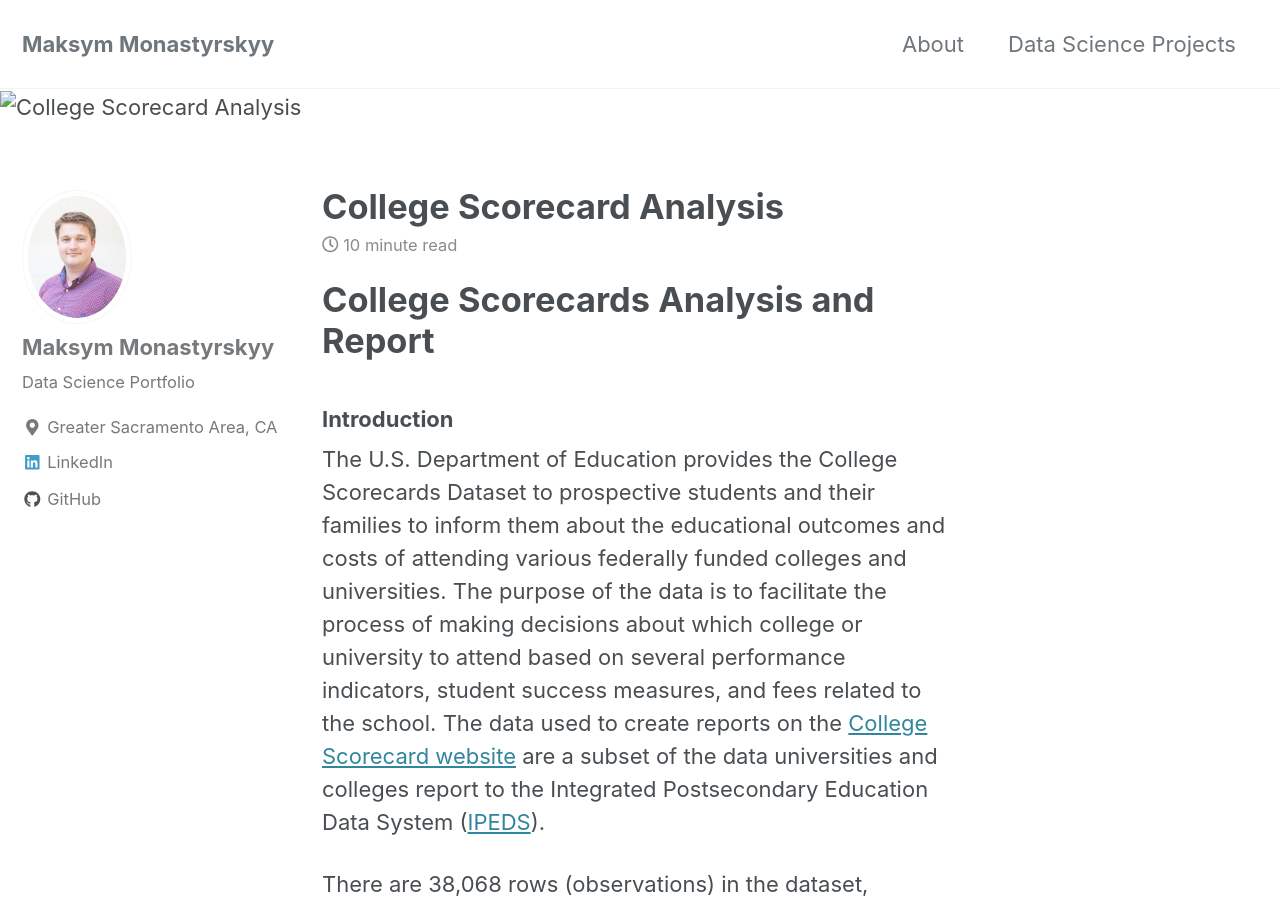
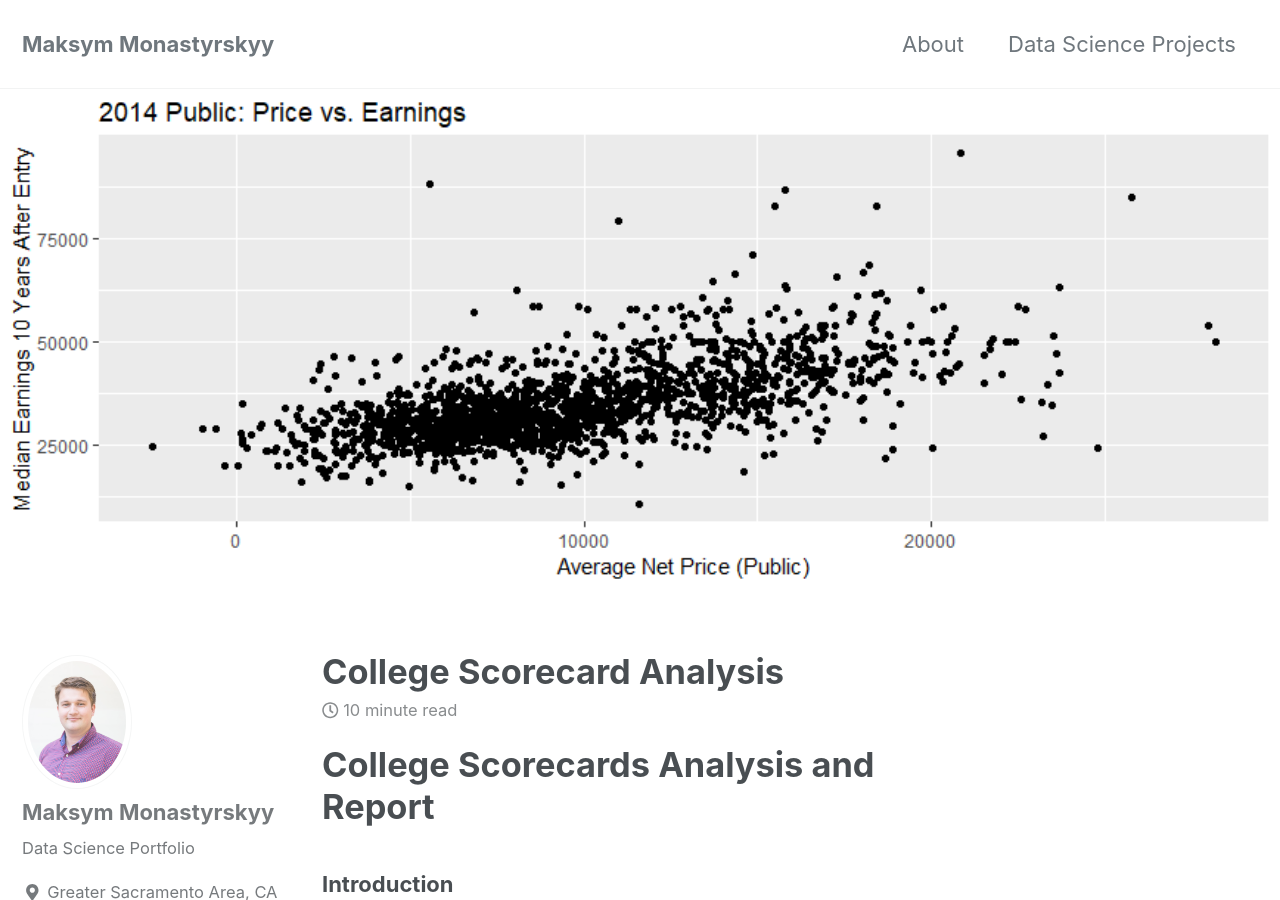
Before and after one commit to monastyrskyy/monastyrskyy.github.io, a Jekyll site: the page built from _posts/2018-10-01-collegescorecards.md, in a window 1280 px wide and 900 px high. Built offline with Jekyll 4.4.1, drawn with Linux system fonts in a browser that asks for light colours; cached includes are drawn as plain includes; nearby versions of some CDN libraries.

Commit message:
masthead

```diff
--- a/_posts/2018-10-01-collegescorecards.md
+++ b/_posts/2018-10-01-collegescorecards.md
@@ -5,7 +5,7 @@ excerpt: "In this project, I dive into the College Scorecard dataset and examine
 mathjax: "true"
 tags: [academic]
 header:
-  image: "/images/masthead.png"
+  image: "/images/1.college_scorecards/masthead.png"
 defaults:
   # _posts
   - scope:
```
